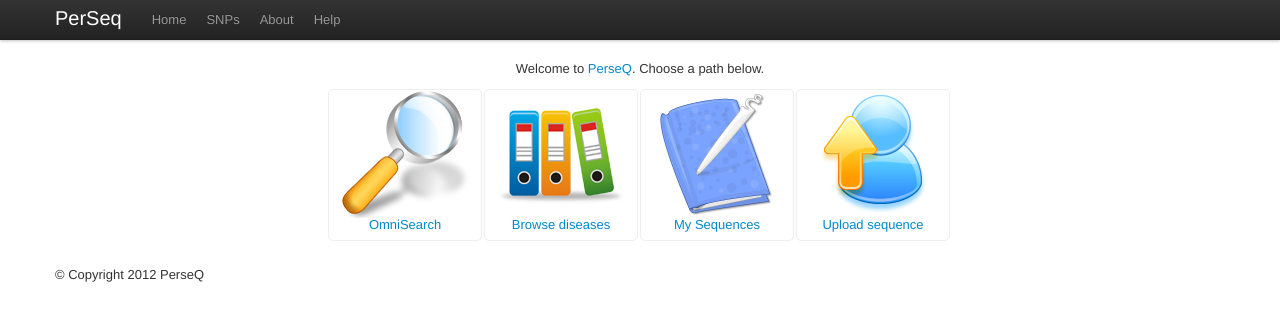
After one commit to DIKU-DevStudio/PerseQ, a Python web app: template templates/main/dashboard.html in a window 1280 px wide. The commit adds this page. Shown: the top 321 px of the page. Run offline with Jinja, Linux system fonts and the light colour scheme; the template is opened without the code that fills it, so the values that code supplies are empty.

Commit message:
Version 1 of dashboard welcome screen

```diff
--- /dev/null
+++ b/bootstrap/css/style.css
@@ -0,0 +1,22 @@
+.nav .box {
+    width: 128px;
+    padding-top: 128px;
+    text-align: center;
+    vertical-align: bottom;
+    border: 1px solid #eee;
+    background-position: center top;
+    background-repeat: no-repeat;
+}
+
+.box.search {
+    background-image:url('/img/search.png');
+}
+.box.upload {
+    background-image:url('/img/upload.png');
+}
+.box.categories {
+    background-image:url('/img/categories.png');
+}
+.box.journal {
+    background-image:url('/img/journal.png');
+}
--- a/templates/base.html
+++ b/templates/base.html
@@ -1,6 +1,8 @@
 <!DOCTYPE html>
     <head>
         <meta charset="utf-8">
+        <link href="/css/style.css" rel="stylesheet" />
+
         <link href="/css/bootstrap.css" rel="stylesheet" />
         <link href="/css/bootstrap-responsive.css" rel="stylesheet" />
 
@@ -24,9 +26,9 @@
                     <a class="brand" href="/">PerSeq</a>
                     <div class="nav-collapse">
                         <ul class="nav">
-                            <li><a href="#">Home</a></li>
-                            <li><a href="#">SNPs</a></li>
-                            <li><a href="#">About</a></li>
+                            <li><a href="/">Home</a></li>
+                            <li><a href="/browse/">SNPs</a></li>
+                            <li><a href="/about/">About</a></li>
                             <li><a href="#">Help</a></li>
                         </ul>
                     </div>
--- /dev/null
+++ b/templates/main/dashboard.html
@@ -0,0 +1,18 @@
+{% extends "base.html" %}
+
+{% block head %}
+{% endblock %}
+
+{% block content %}
+
+<div style="text-align:center;margin:0px auto;">
+    <p>Welcome to <a href="/">PerseQ</a>. Choose a path below.</p>
+<ul class="nav nav-pills" style="display:inline-block;">
+    <li><a href="/search/"   class="box search">OmniSearch</a></li>
+    <li><a href="/diseases/" class="box categories">Browse diseases</a></li>
+    <li><a href="/mysnps/"   class="box journal">My Sequences</a></li>
+    <li><a href="/upload/"   class="box upload">Upload sequence</a></li>
+</ul>
+</div>
+
+{% endblock %}
```
Also changed, not shown: controllers/mainController.py (+6 -2 lines), bootstrap/img/categories.png (added), bootstrap/img/journal.png (added), bootstrap/img/search.png (added), bootstrap/img/upload.png (added).
